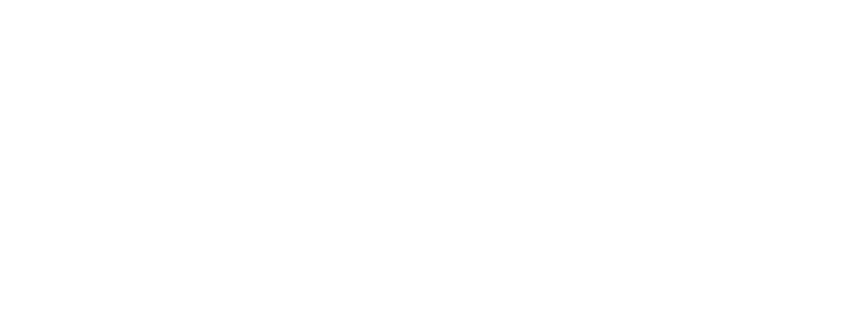
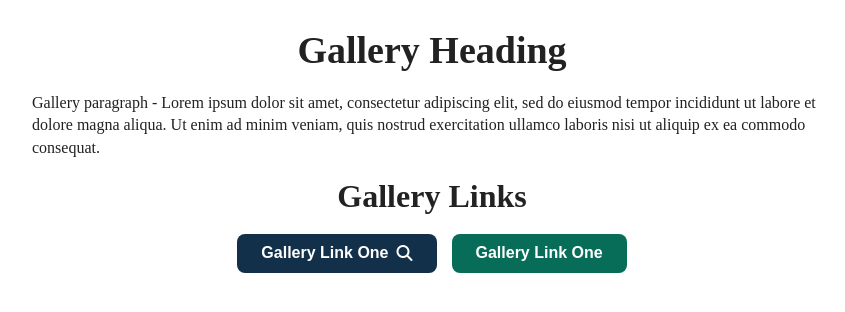
Before and after one commit to oliwierPosiakow/smart-recruiters, a website: page index.html in a window 1280 px wide. Shown: the whole page, without its empty margins (208-1053 px from the left). Drawn offline with Linux system fonts and the light colour scheme.

Commit message:
Text sections and buttons

```diff
--- a/index.html
+++ b/index.html
@@ -4,7 +4,7 @@
     <meta charset="UTF-8" />
     <meta
       name="viewport"
-      content="width=device-width, user-scalable=no, initial-scale=1.0, maximum-scale=1.0, minimum-scale=1.0"
+      content="width=device-width, initial-scale=1.0, minimum-scale=1.0"
     />
     <meta http-equiv="X-UA-Compatible" content="ie=edge" />
     <link rel="preconnect" href="https://fonts.googleapis.com" />
@@ -15,8 +15,32 @@
     />
     <link rel="stylesheet" href="./css/main.css" />
     <link rel="icon" type="image/x-icon" href="favicon.ico" />
+    <link rel="stylesheet" href="https://cdnjs.cloudflare.com/ajax/libs/font-awesome/6.3.0/css/all.min.css">
+
     <title>Oliwier Posiakow - Smart Recruiters</title>
   </head>
   <body>
+    <main class="content">
+      <section class="section">
+        <h2 class="section__title">Gallery Heading</h2>
+        <p class="section__content">
+          Gallery paragraph - Lorem <span>ipsum</span> dolor sit amet,
+          <span>consectetur</span> adipiscing elit, sed do eiusmod tempor
+          incididunt ut labore et dolore magna aliqua. Ut enim ad
+          <span>minim</span> veniam, quis nostrud exercitation ullamco laboris
+          nisi ut aliquip ex ea commodo consequat.
+        </p>
+      </section>
+      <section class="section">
+        <h3 class="section__title">Gallery Links</h3>
+        <div class="section__buttons">
+          <button class="button button--primary">
+            Gallery Link One
+            <i class="fa-solid fa-magnifying-glass button__icon"></i>
+          </button>
+          <button class="button button--secondary">Gallery Link One</button>
+        </div>
+      </section>
+    </main>
   </body>
 </html>
--- /dev/null
+++ b/scss/_layout.scss
@@ -0,0 +1,17 @@
+@use 'mixins' as *;
+
+// BREAKPOINTS
+
+$breakpoint-xs: 0;
+$breakpoint-sm: 576px;
+$breakpoint-md: 768px;
+$breakpoint-lg: 992px;
+$breakpoint-xl: 1200px;
+$breakpoint-xxl: 1400px;
+
+.content {
+  @include flex-column;
+  max-width: 1260px;
+  padding: 1.875em;
+  gap: 1.25em;
+}
--- /dev/null
+++ b/scss/_mixins.scss
@@ -0,0 +1,27 @@
+@mixin flex-center {
+  display: flex;
+  justify-content: center;
+  align-items: center;
+}
+
+@mixin flex-row {
+  display: flex;
+  flex-direction: row;
+}
+
+@mixin flex-column {
+  display: flex;
+  flex-direction: column;
+}
+
+@mixin align-center {
+  align-items: center;
+}
+
+@mixin gap {
+  gap: 20px;
+}
+
+@mixin text-center {
+  text-align: center;
+}
--- a/scss/_variables.scss
+++ b/scss/_variables.scss
@@ -24,6 +24,7 @@ $font-size-5xl: 3rem;
 $font-weight-light: 300;
 $font-weight-normal: 400;
 $font-weight-medium: 500;
+$font-weight-bolder: 600;
 $font-weight-bold: 700;
 
 $font-line-height: 140%;
@@ -96,3 +97,12 @@ p + p {
 .text-sm + .text-sm {
     margin-top: $font-paragraph-spacing-heading;
 }
+
+button {
+  font-size: $font-size-md;
+  font-weight: $font-weight-bolder;
+  line-height: $font-line-height;
+  letter-spacing: $font-letter-spacing-none;
+  text-transform: capitalize;
+  vertical-align: center;
+}
--- /dev/null
+++ b/scss/components/_button.scss
@@ -0,0 +1,35 @@
+@use '../variables' as *;
+@use '../mixins' as *;
+
+.button {
+  @include flex-row;
+  @include align-center;
+  border: none;
+  border-radius: 8px;
+  padding: 0.5em 1.5em;
+  transition: all 150ms;
+  color: $color-white;
+  gap: 8px;
+  &--primary {
+    background-color: $color-primary;
+    &:hover {
+      fill: $color-primary;
+      color: $color-primary;
+    }
+  }
+  &--secondary {
+    background-color: $color-secondary;
+    &:hover {
+      color: $color-secondary;
+    }
+  }
+  &:hover {
+    background-color: $color-quaternary;
+  }
+  &__icon {
+    display: inline-block;
+    color: $color-white;
+    width: 16px;
+    height: 16px;
+  }
+}
--- /dev/null
+++ b/scss/components/_index.scss
@@ -0,0 +1,2 @@
+@forward 'section';
+@forward 'button';
--- /dev/null
+++ b/scss/components/_section.scss
@@ -0,0 +1,17 @@
+@use '../mixins' as *;
+
+.section {
+  @include gap;
+  @include flex-column;
+  @include flex-center;
+  &__title {
+    @include text-center;
+  }
+  &__content {
+    max-width: 800px;
+  }
+  &__buttons {
+    @include flex-row;
+    gap: 15px;
+  }
+}
--- a/scss/main.scss
+++ b/scss/main.scss
@@ -1,7 +1,13 @@
 @use 'base' as *;
 @use 'variables' as *;
+@use 'mixins' as *;
+@use 'layout' as *;
+@use './components' as *;
 
 body {
-  font-family: $font-family;
+  @include flex-column;
+  @include align-center;
+  min-height: 100dvh;
+  min-width: 100vw;
   color: $color-content;
 }
```
Also changed, not shown: css/main.css, 1 other file.
